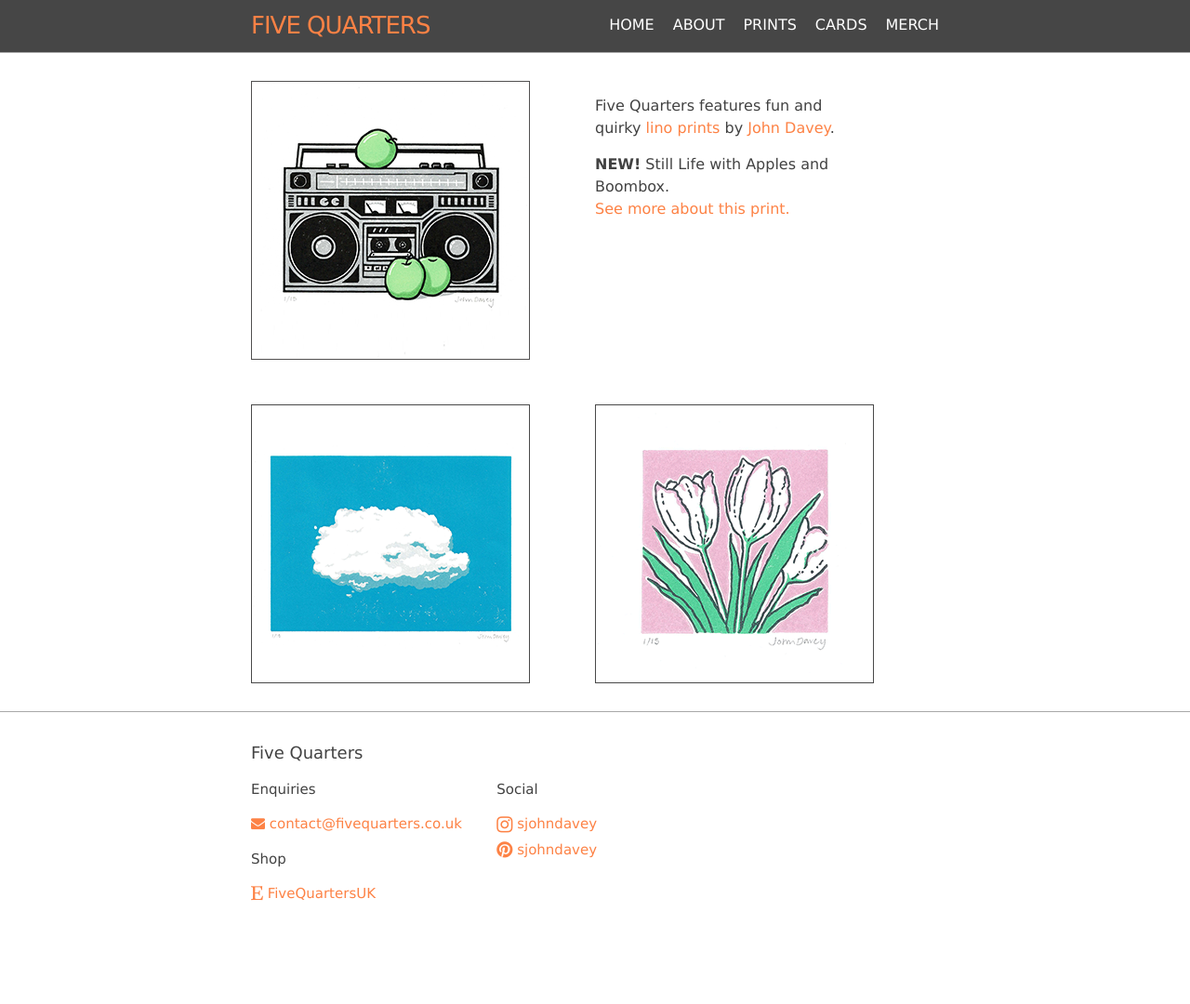
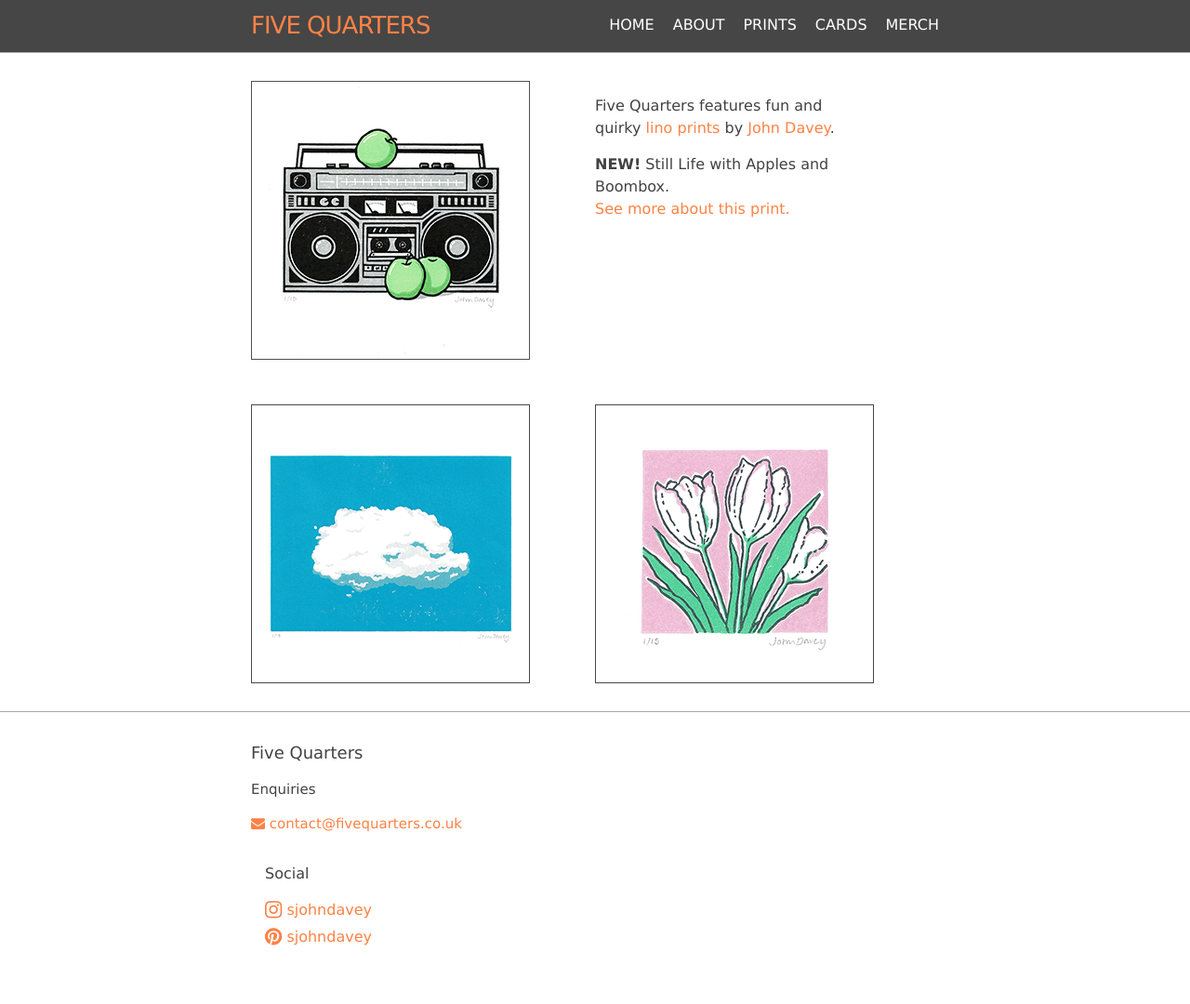
Before and after one commit to Five-Quarters/five-quarters.github.io, a Jekyll site: the page built from index.markdown, in a window 1280 px wide. Shown: the whole page at 93% size. Built offline with Jekyll 4.4.1, drawn with Linux system fonts in a browser that asks for light colours; before the commit the page ends 1033 px from its top, so only the background shows below that.

Commit message:
Removed Etsy shop from footer

```diff
--- a/_includes/footer.html
+++ b/_includes/footer.html
@@ -12,13 +12,7 @@
           <li>
             <a class="u-email" href="mailto:{{ site.email }}"><i class="fa fa-envelope"></i> {{ site.email }}</a>
           </li>
-          <p></p>
-          <h4>Shop</h4>
-          <li>
-            <a href="https://www.etsy.com/uk/shop/{{ site.etsy_username | cgi_escape | escape }}">
-            <i class="fa fa-etsy"></i>
-            <span class="username">{{ site.etsy_username }}</span></a>
-          </li>
+        </div>
         </ul>
       </div>
 
```
